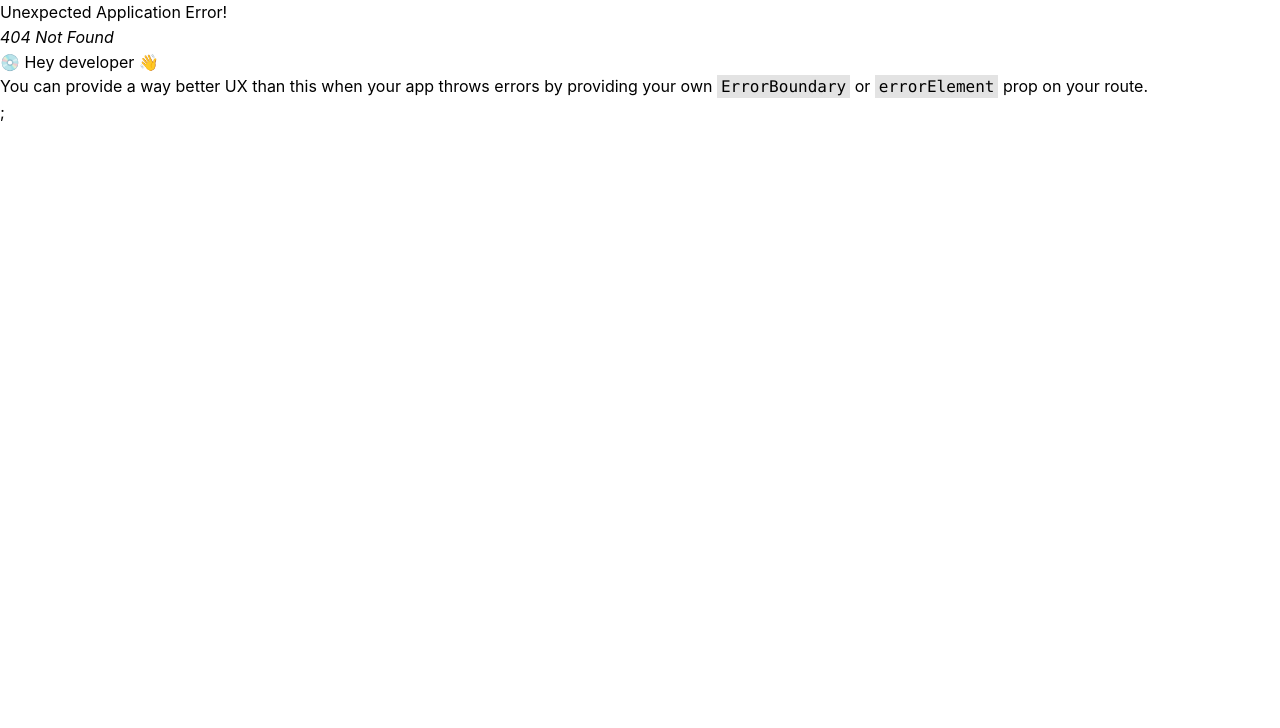
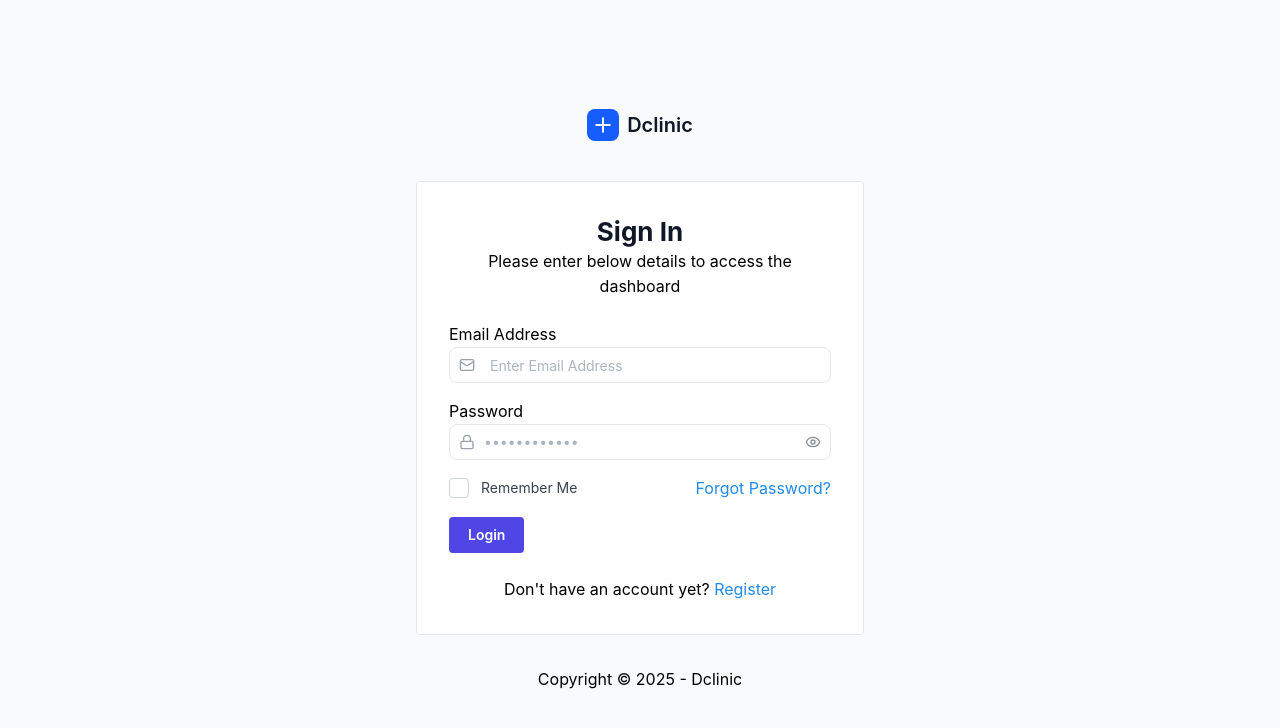
Before and after one commit to newuzbdev/clinic, a React (Vite) app: page /login in a window 1280 px wide. Before the commit this address had no page. Shown: the top 728 px of the page. Built offline with nearby package versions, Linux system fonts and the light colour scheme.

Commit message:
feat login page ui

```diff
--- a/src/main.tsx
+++ b/src/main.tsx
@@ -10,6 +10,6 @@
   <StrictMode>
     <MantineProvider >
       <RouterProviders />
-    </MantineProvider>;
-  </StrictMode>,
+    </MantineProvider>
+  </StrictMode>
 )
--- /dev/null
+++ b/src/pages/login/login.tsx
@@ -0,0 +1,36 @@
+
+import { Text, } from "@mantine/core"
+import LoginForm from "./ui/login-form"
+const Login = () => {
+    return (
+        <div>
+            <div className="min-h-screen bg-gray-50 flex items-center justify-center p-4">
+                <div className="w-full max-w-md">
+                    {/* Logo */}
+                    <div className="text-center mb-8">
+                        <div className="inline-flex items-center gap-2 mb-2">
+                            <div className="w-8 h-8 bg-blue-600 rounded-lg flex items-center justify-center">
+                                <div className="w-4 h-4 text-white">
+                                    <svg viewBox="0 0 24 24" fill="currentColor">
+                                        <path d="M12 2L12 22M2 12L22 12" stroke="currentColor" strokeWidth="3" strokeLinecap="round" />
+                                    </svg>
+                                </div>
+                            </div>
+                            <span className="text-xl font-semibold text-gray-900">Dclinic</span>
+                        </div>
+                    </div>
+
+                    {/* Login Form */}
+                    <LoginForm />
+
+                    {/* Footer */}
+                    <div className="text-center mt-8">
+                        <Text className="text-xs text-gray-500">Copyright © 2025 - Dclinic</Text>
+                    </div>
+                </div>
+            </div>
+        </div>
+    )
+}
+
+export default Login
--- /dev/null
+++ b/src/pages/login/ui/login-form.tsx
@@ -0,0 +1,112 @@
+import { TextInput, PasswordInput, Checkbox, Button, Paper, Title, Text, Anchor } from "@mantine/core"
+import { Mail, Lock, Eye, EyeOff } from "lucide-react"
+import { useState } from "react"
+
+const LoginForm = () => {
+    const [email, setEmail] = useState("")
+    const [password, setPassword] = useState("")
+    const [rememberMe, setRememberMe] = useState(false)
+
+    const handleSubmit = (e: React.FormEvent) => {
+        e.preventDefault()
+        // Handle login logic here
+        console.log("Login attempt:", { email, password, rememberMe })
+    }
+
+    return (
+        <div>
+            <Paper className="p-8 shadow-sm border border-gray-200 rounded-lg bg-white">
+                <div className="text-center mb-6">
+                    <Title order={2} className="text-2xl font-semibold text-gray-900 mb-2">
+                        Sign In
+                    </Title>
+                    <Text className="text-gray-600 text-sm">Please enter below details to access the dashboard</Text>
+                </div>
+
+                <form onSubmit={handleSubmit} className="space-y-4">
+                    <div>
+                        <Text className="text-sm font-medium text-gray-700 mb-2">Email Address</Text>
+                        <TextInput
+                            placeholder="Enter Email Address"
+                            value={email}
+                            onChange={(e) => setEmail(e.currentTarget.value)}
+                            leftSection={<Mail size={16} className="text-gray-400" />}
+                            className="w-full"
+                            styles={{
+                                input: {
+                                    border: "1px solid #e5e7eb",
+                                    borderRadius: "8px",
+                                    padding: "12px 16px 12px 40px",
+                                    fontSize: "14px",
+                                },
+                            }}
+                        />
+                    </div>
+
+                    <div>
+                        <Text className="text-sm font-medium text-gray-700 mb-2">Password</Text>
+                        <PasswordInput
+                            placeholder="••••••••••••"
+                            value={password}
+                            onChange={(e) => setPassword(e.currentTarget.value)}
+                            leftSection={<Lock size={16} className="text-gray-400" />}
+                            visibilityToggleIcon={({ reveal }) => (reveal ? <EyeOff size={16} /> : <Eye size={16} />)}
+                            className="w-full"
+                            styles={{
+                                input: {
+                                    border: "1px solid #e5e7eb",
+                                    borderRadius: "8px",
+                                    padding: "12px 16px 12px 40px",
+                                    fontSize: "14px",
+                                },
+                            }}
+                        />
+                    </div>
+
+                    <div className="flex items-center justify-between">
+                        <Checkbox
+                            label="Remember Me"
+                            checked={rememberMe}
+                            onChange={(e) => setRememberMe(e.currentTarget.checked)}
+                            styles={{
+                                label: {
+                                    fontSize: "14px",
+                                    color: "#374151",
+                                },
+                            }}
+                        />
+                        <Anchor href="#" className="text-sm text-red-500 hover:text-red-600">
+                            Forgot Password?
+                        </Anchor>
+                    </div>
+
+                    <Button
+                        type="submit"
+                        className="w-full bg-blue-600 hover:bg-blue-700 text-white font-medium py-3 px-4 rounded-lg transition-colors"
+                        styles={{
+                            root: {
+                                backgroundColor: "#4f46e5",
+                                "&:hover": {
+                                    backgroundColor: "#4338ca",
+                                },
+                            },
+                        }}
+                    >
+                        Login
+                    </Button>
+                </form>
+
+                <div className="mt-6 text-center">
+                    <Text className="text-sm text-gray-600">
+                        Don't have an account yet?{" "}
+                        <Anchor href="#" className="text-blue-600 hover:text-blue-700 font-medium">
+                            Register
+                        </Anchor>
+                    </Text>
+                </div>
+            </Paper>
+        </div>
+    )
+}
+
+export default LoginForm
--- a/src/routes/routes.tsx
+++ b/src/routes/routes.tsx
@@ -2,12 +2,22 @@
 import { LazyDashboard } from "./lazy";
 import { Suspense } from "../shared/suspense";
 import { MainLayout } from "../shared/layout";
+import Login from "../pages/login/login";
 
 export const routes = createBrowserRouter([
     {
+        path: '/login',
+        element: (
+            <Suspense>
+                <Login />
+            </Suspense>
+        )
+    },
+
+    {
         path: '/',
         element: <MainLayout children={undefined} />,
-       children: [
+        children: [
             {
                 index: true,
                 element:
--- a/src/shared/layout.tsx
+++ b/src/shared/layout.tsx
@@ -1,7 +1,3 @@
-"use client"
-
-import type React from "react"
-
 import { AppShell } from "@mantine/core"
 import { useViewportSize } from "@mantine/hooks"
 import { Sidebar } from "./sidebar"
@@ -16,7 +12,7 @@
   workspace?: "personal" | "organization"
 }
 
-export function MainLayout({ children, workspace = "personal" }: MainLayoutProps) {
+export function MainLayout({ children }: MainLayoutProps) {
   const { width } = useViewportSize()
   const { isLg, setLg, collapsed } = useSidebar()
 
--- a/src/shared/sidebar.tsx
+++ b/src/shared/sidebar.tsx
@@ -86,7 +86,7 @@
       </Text>
       {items.map((item) => {
         // eslint-disable-next-line @typescript-eslint/no-unused-vars
-        const { key, ...rest } = item;
+        const { key, ...rest } = item
         const isActive = item.to === currentPath || (item.to !== '/' && currentPath.startsWith(item.to));
         return (
           <NavItem
@@ -95,7 +95,7 @@
             onClick={() => setHeaderTitle(item.label)}
             key={key}
           />
-        );
+        )
       })}
     </div>
   )
```
